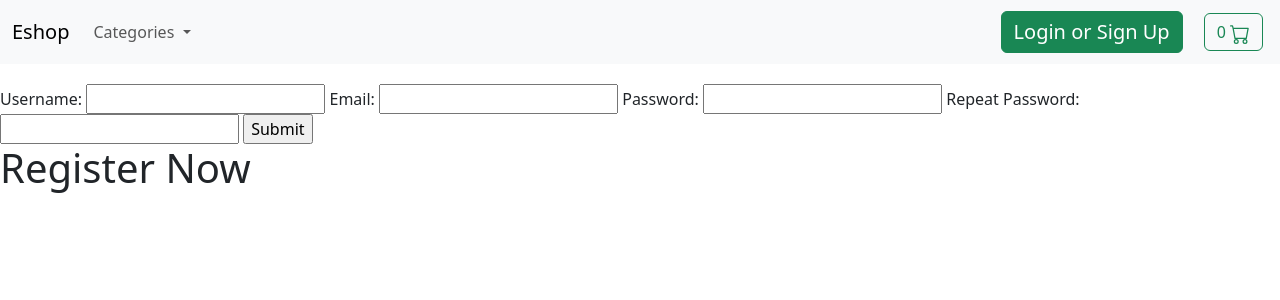
After one commit to nkyeboahasuama/eshop-ecommerce, a Django app: page /register/ in a window 1280 px wide. The commit adds this page. Shown: the top 300 px of the page. Run offline with Django 3.2, Linux system fonts and the light colour scheme; data comes from the database, SQL or seed files in the repository; parts of the project's set-up code (start-up, migrations or seed data) failed here and were passed over.

Commit message:
User authentication added

```diff
--- a/store/admin.py
+++ b/store/admin.py
@@ -1,8 +1,7 @@
 from django.contrib import admin
-from .models import Customer, Product, Category, Order, OrderItem
+from .models import  Product, Category, Order, OrderItem
 
 # Register your models here.
-admin.site.register(Customer)
 admin.site.register(Product)
 admin.site.register(Category)
 admin.site.register(Order)
--- a/store/models.py
+++ b/store/models.py
@@ -4,18 +4,14 @@ from django.urls import reverse
 
 
 # Create your models here.
-class Customer(models.Model):
-    user = models.OneToOneField(User, on_delete=models.CASCADE, null=True)
-    name = models.CharField(max_length=50)
-    email = models.EmailField()
 
-    def __str__(self):
-        return self.name
 
 
 class Category(models.Model):
     name = models.CharField(max_length=50)
     description = models.CharField(max_length=100, blank=True, null=True)
+    class Meta:
+        verbose_name_plural = 'Categories'
 
     def __str__(self):
         return self.name
@@ -36,7 +32,7 @@ class Product(models.Model):
 
 
 class Order(models.Model):
-    customer = models.ForeignKey(Customer, on_delete=models.CASCADE)
+    user = models.ForeignKey(User,default=1, on_delete=models.CASCADE)
     transaction_id = models.CharField(max_length=20, null=False)
 
     def __str__(self):
--- a/store/templates/store/main.html
+++ b/store/templates/store/main.html
@@ -41,8 +41,6 @@
     </title>
 </head>
 <body>
-
-
       <nav class="navbar navbar-expand-lg bg-body-tertiary">
         <div class="container-fluid">
           <a class="navbar-brand" href="/">Eshop</a>
@@ -50,6 +48,10 @@
             <span class="navbar-toggler-icon"></span>
           </button>
           <div class="collapse navbar-collapse" id="navbarSupportedContent">
+            {% if user.is_authenticated %}
+            <a class="navbar-brand" href="{% url 'orders' %}">Orders</a>
+            {% endif %}
+
             <ul class="navbar-nav me-auto mb-2 mb-lg-0">
               <li class="nav-item dropdown">
                 <a class="nav-link dropdown-toggle" href="#" role="button" data-bs-toggle="dropdown" aria-expanded="false">
@@ -62,6 +64,11 @@
                 </ul>
               </li>
             </ul>
+            {% if user.is_authenticated %}
+            <a  href="{% url 'logout' %}" style="color: white;" class="navbar-brand btn btn-success">Logout</a>
+            {% else %}
+            <a href="{% url 'login' %}" style="color: white;" class="navbar-brand btn btn-success">Login or Sign Up</a>
+            {% endif %}
             <a style="float: right; margin: 5px;"  href="{% url 'cart' %}">
                 <button class="btn btn-outline-success">
                   <span>{{cartItems}}</span>
@@ -75,7 +82,8 @@
           </div>
         </div>
       </nav>
-      <div class="content" style="padding-top: 50px;">
+      <div class="content" style="padding-top: 20px;">
+
         {% block content %}
 
         {% endblock %}
--- /dev/null
+++ b/store/templates/store/register.html
@@ -0,0 +1,31 @@
+{% extends 'store/main.html' %}
+
+{% block content %}
+
+{% if messages %}
+<ul class="messages">
+    {% for message in messages %}
+    <li{% if message.tags %} class="{{ message.tags }}"{% endif %}>{{ message }}</li>
+    {% endfor %}
+</ul>
+{% endif %}
+<form method="POST">
+    {% csrf_token %}
+
+    <label>Username:</label>
+    <input type="text" name="username">
+
+    <label>Email:</label>
+    <input type="text" name="email">
+
+    <label>Password:</label>
+    <input type="password" name="password">
+
+    <label>Repeat Password:</label>
+    <input type="password" name="password2">
+
+    <input type="submit">
+</form>
+
+<h1>Register Now</h1>
+{% endblock %}
--- a/store/urls.py
+++ b/store/urls.py
@@ -3,8 +3,12 @@ from .import views
 
 urlpatterns = [
     path('', views.home, name='home'),
+    path('orders/', views.orders, name='orders'),
     path('cart/', views.cart, name='cart'),
     path('checkout/', views.checkout, name='checkout'),
+    path('register/', views.register, name='register'),
+    path('login/', views.loginPage, name='login'),
+    path('logout/', views.logout, name='logout'),
 
     path('update_item/', views.updateItem, name='update_item'),
 
--- a/store/views.py
+++ b/store/views.py
@@ -1,59 +1,137 @@
-from django.shortcuts import render
+from django.shortcuts import render, redirect
+from django.contrib.auth.models import User, auth
+from django.contrib.auth import authenticate, login, logout
+from django.contrib import messages
 from django.http import HttpResponse, JsonResponse
 import json
 from .models import *
 
 # Create your views here.
 
+# This is a context processor that shows on all templates
 def categories(request):
     return {
         'categories': Category.objects.all()
     }
 
 
+# This is a context processor that shows on all templates
 def main(request):
     if request.user.is_authenticated:
-        customer = request.user.customer
-        order, created = Order.objects.get_or_create(customer = customer)
+        user = request.user
+        order, created = Order.objects.get_or_create(user = user)
         order_items = OrderItem.objects.filter(order = order)
         cartItems = order.get_item_total
     else:
         order_items = []
         order = {'get_item_total': 0}
-
+        cartItems = 0
     context = {'cartItems': cartItems, 'order':order, 'order_items':order_items}
     return (context)
 
 
+# This is for user registration
+def register(request):
+    if request.method == 'POST':
+        username = request.POST.get('username')
+        email = request.POST.get('email')
+        password = request.POST.get('password')
+        password2 = request.POST.get('password2')
+        if password == password2:
+            if User.objects.filter(email=email).exists():
+                messages.info(request, 'Email Already Used')
+                return redirect('register')
+            elif User.objects.filter(username=username).exists():
+                messages.info(request, 'Username Already Used')
+                return redirect('register')
+            else:
+                user = User.objects.create_user(username=username, email=email, password=password)
+                user.save()
+                return redirect('login')
+        else:
+            messages.info(request, 'Password Not The Same')
+            return redirect('register')
+    else:
+        return render(request, 'store/register.html')
+
+
+# This is for user login
+def loginPage(request):
+    if request.method == 'POST':
+        username = request.POST.get('username')
+        password = request.POST.get ('password')
+        user = auth.authenticate(username=username, password=password)
+        if user is not None:
+            auth.login(request, user)
+            return redirect('home')
+        else:
+            messages.info(request, 'Credentials Invalid')
+            return redirect('login')
+    else:
+        return render(request, 'store/login.html')
+
+
+# This is for user logout
+def logout(request):
+    auth.logout(request)
+    return redirect('/')
+
+
+# The main page that displays all available products
 def home(request):
     products =  Product.objects.all()
-    context = {'products' : products}
+    context = {'products': products}
     return render(request, 'store/home.html', context)
 
 
-def cart(request):
-    return render(request, 'store/cart.html')
+
+def orders(request):
+    order = Order.objects.all()
+    user = request.user
+    orders = Order.objects.get(user = user)
+    #orders = Order.objects.filter()
+    context = {'orders':orders}
+    return render( request, 'store/orders.html', context)
 
 
-def checkout(request):
-    return render(request, 'store/checkout.html')
+
+# This shows the ordered items based on the logged in user
+# Unauthorized users cannot have cart
+def cart(request):
+    user = request.user
+    order, created = Order.objects.get_or_create(user = user)
+    order_items = OrderItem.objects.filter(order = order)
+    cartItems = order.get_item_total
+    context = {'cartItems': cartItems, 'order':order, 'order_items':order_items}
+    return render(request, 'store/cart.html', context)
 
 
+
+# The payment and order summary
+def checkout(request):
+    context = {'cartItems': cartItems, 'order':order, 'order_items':order_items}
+    return render(request, 'store/checkout.html', context)
+
+
+
+# Displays selected categories
 def category_list(request, category_name):
     category = Category.objects.get(name=category_name)
     products = Product.objects.filter(category=category)
-
     context = {'products': products}
     return render(request, 'store/category.html', context)
 
+
+
+# Functionality for updating a logged in users cart
 def updateItem(request):
     data = json.loads(request.body)
     product_id = data['productId']
     action = data['action']
 
-    customer = request.user.customer
+    customer = request.user
     product = Product.objects.get(id=product_id)
-    order, created = Order.objects.get_or_create(customer = customer)
+    order, created = Order.objects.get_or_create(user = customer)
     orderItem, created = OrderItem.objects.get_or_create(order=order, product=product)
 
 
```
Also changed, not shown: store/templates/store/checkout.html (+15 -4 lines), store/templates/store/home.html (+5 -2 lines), store/templates/store/login.html (added, +26 -0 lines), store/templates/store/orders.html (added, +16 -0 lines), db.sqlite3, store/migrations/0012_auto_20230314_1820.py (added), store/static/css/stylesx.css (line endings or trailing spaces).
